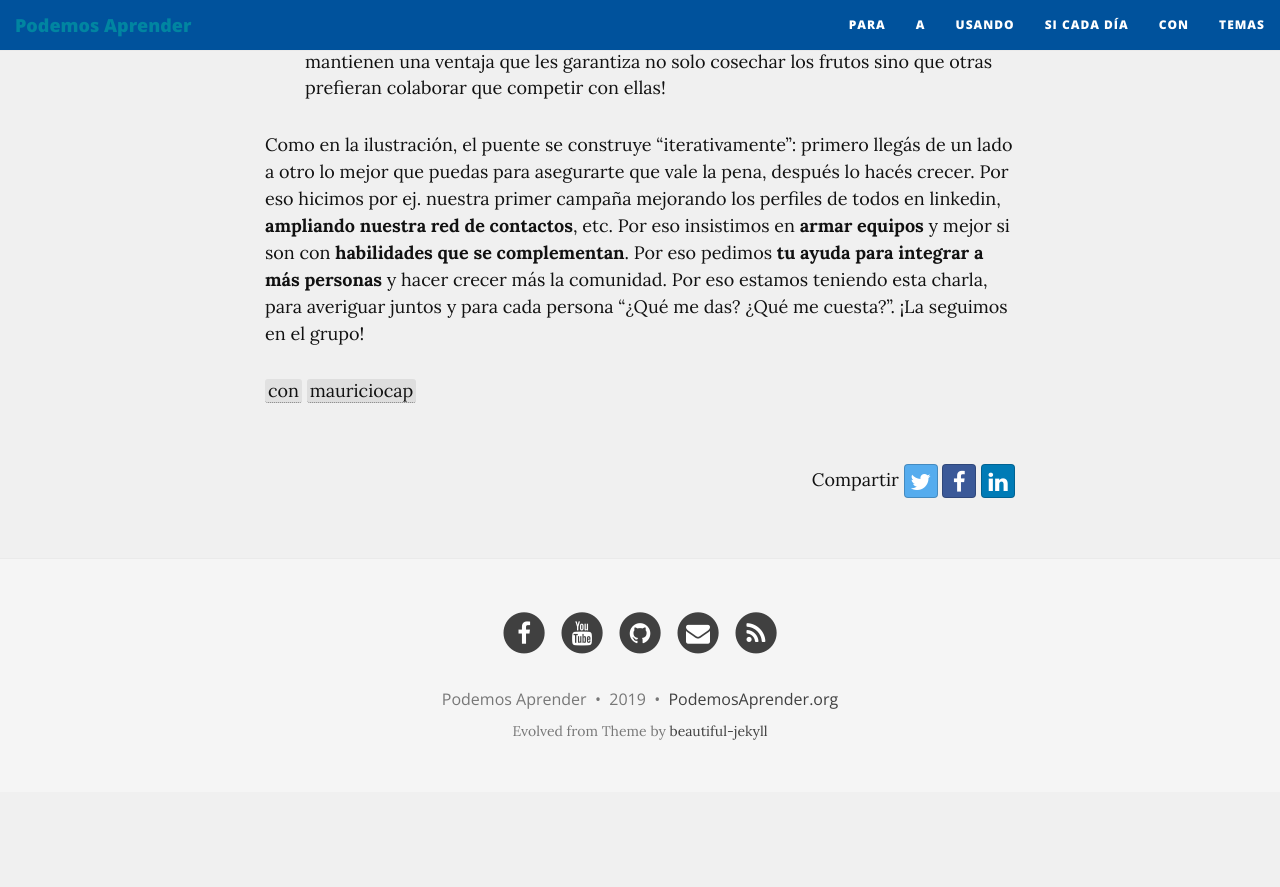
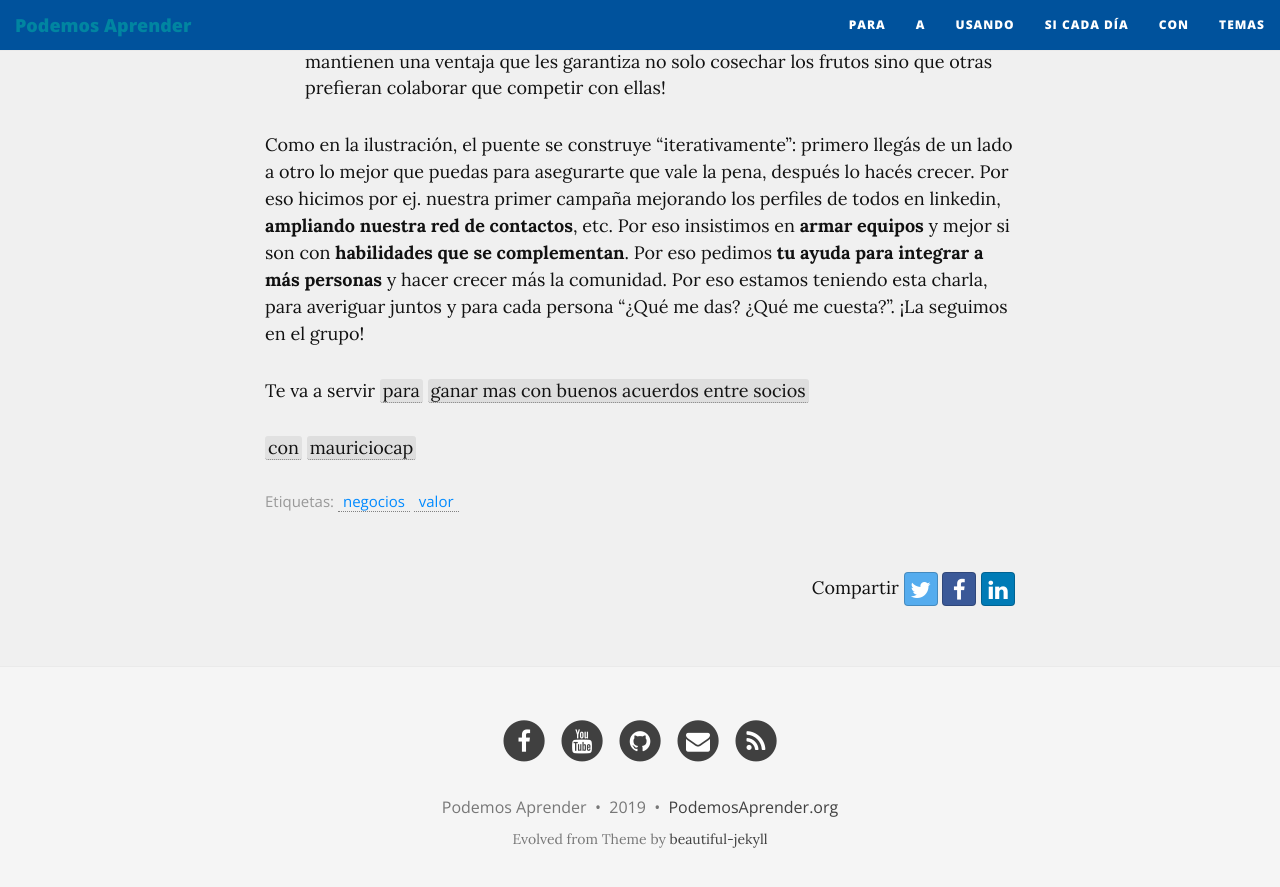
Before and after one commit to podemosaprender/podemosaprender.github.io, a Jekyll site: the page built from _contenidos/80negocios/a-pensar-negocios-y-empresas.md, in a window 1280 px wide and 900 px high, scrolled down 5157 px. Shown: the top 887 px of the window. Built offline with Jekyll 4.4.1, drawn with Linux system fonts in a browser that asks for light colours; nearby versions of some CDN libraries; before the commit the page ends 5949 px from its top, so only the background shows below that.

Commit message:
LINK a acuerdo

```diff
--- a/_contenidos/80negocios/a-pensar-negocios-y-empresas.md
+++ b/_contenidos/80negocios/a-pensar-negocios-y-empresas.md
@@ -1,6 +1,7 @@
 ---
 permalink: /a/pensar-negocios-y-empresas
 img: /img/puente-negocio.jpg
+tags: [negocios,valor]
 ---
 
 __¡OjO! Esto es un tutorial, VOS sos responsable de tus decisiones laborales y financieras, aprovechá para grabarte a fuego que ningún autor de este u otro texto se va a hacer responsable salvo que sea además tu socio o cliente y lo hayan acordado formalmente en un contrato.__
@@ -100,4 +101,6 @@ Revisá una vez más la imagen del "puente con peaje" que acompaña la foto. ¿Q
 
 Como en la ilustración, el puente se construye "iterativamente": primero llegás de un lado a otro lo mejor que puedas para asegurarte que vale la pena, después lo hacés crecer. Por eso hicimos por ej. nuestra primer campaña mejorando los perfiles de todos en linkedin, __ampliando nuestra red de contactos__, etc. Por eso insistimos en __armar equipos__ y mejor si son con __habilidades que se complementan__. Por eso pedimos __tu ayuda para integrar a más personas__ y hacer crecer más la comunidad. Por eso estamos teniendo esta charla, para averiguar juntos y para cada persona "¿Qué me das? ¿Qué me cuesta?". ¡La seguimos en el grupo!
 
+Te va a servir {/para/ganar-mas-con-buenos-acuerdos-entre-socios}
+
 {/con/mauriciocap}
```
